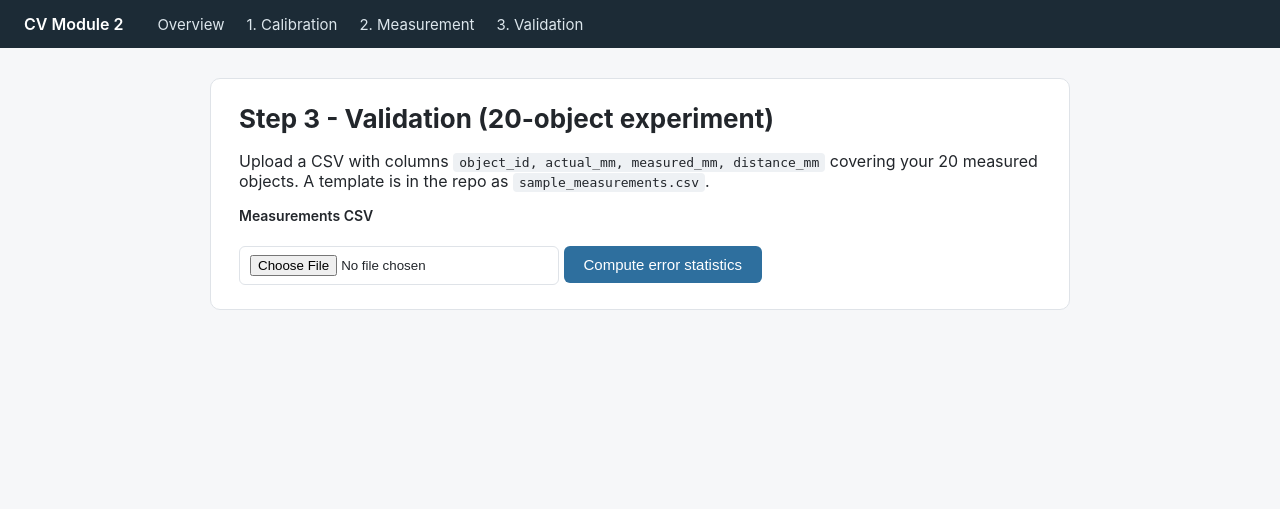
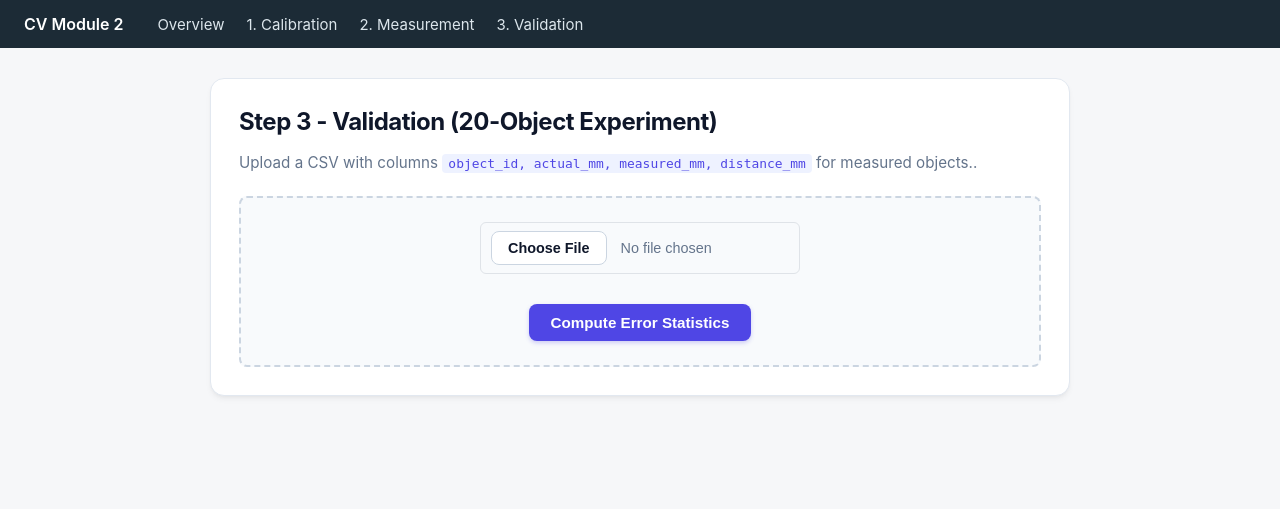
Before and after one commit to susmita-sharma/Callibration_CV, a Flask app: page /validate in a window 1280 px wide. Shown: the top 509 px of the page. Run offline with Flask 3, Linux system fonts and the light colour scheme.

Commit message:
project updated

```diff
--- a/app.py
+++ b/app.py
@@ -178,4 +178,4 @@ def validate_view():
 
 
 if __name__ == "__main__":
-    app.run(debug=True, host="0.0.0.0", port=5000)
+    app.run(debug=True, host="0.0.0.0", port=8000)
--- a/templates/calibrate.html
+++ b/templates/calibrate.html
@@ -2,7 +2,7 @@
 {% block content %}
 <div class="card">
   <h1>Step 1 - Camera Calibration</h1>
-  <p>Upload the chessboard photos you took with your phone. 15-25 images from different angles/distances give the most reliable result.</p>
+  <p>Upload the chessboard photos you took with your phone.</p>
   <form method="POST" enctype="multipart/form-data">
     <label>Chessboard photos</label>
     <input type="file" name="images" multiple accept="image/*" required>
@@ -32,7 +32,7 @@
     <div class="stat-box"><div class="label">Mean reprojection error</div><div class="value">{{ "%.4f"|format(result.mean_error) }} px</div></div>
   </div>
   <p style="margin-top:16px;"><strong>Distortion coefficients</strong> (k1, k2, p1, p2, k3): <code>{{ result.dist_coeffs }}</code></p>
-  <p class="muted">Saved to static/calib/camera_calib.npz - this is what Step 2 will use automatically.</p>
+  <p class="muted">Saved to static/calib/camera_calib.npz</p>
 </div>
 {% endif %}
 {% endblock %}
--- a/templates/index.html
+++ b/templates/index.html
@@ -2,13 +2,12 @@
 {% block content %}
 <div class="card">
   <h1>Camera Calibration & Perspective Measurement</h1>
-  <p>CSc 8830 Computer Vision, Module 2. This page ties together the three parts of the assignment:</p>
+  <p>CSc 8830 Computer Vision, Module 2.</p>
   <ol>
     <li><strong>Calibration</strong> - find the camera's intrinsic matrix and distortion coefficients from a set of chessboard photos.</li>
     <li><strong>Measurement</strong> - use those intrinsics plus a known camera-to-object distance to turn a pixel measurement into a real-world length.</li>
-    <li><strong>Validation</strong> - upload the 20-object experiment results and get the error statistics.</li>
+    <li><strong>Validation</strong> - upload the object results and get the error statistics.</li>
   </ol>
-  <p class="muted">Source code: calibration.py, measure_dimensions.py, validate_measurements.py (see the GitHub repo linked in the report).</p>
 </div>
 
 <div class="card">
--- a/templates/measure.html
+++ b/templates/measure.html
@@ -25,7 +25,7 @@
       <input type="hidden" name="y2" id="y2">
 
       <label>Camera-to-object distance (mm)</label>
-      <input type="number" step="0.1" name="distance_mm" required>
+      <input type="number" step="0.1" name="distance_mm" value="2100" required>
 
       <button type="submit" id="submitBtn" disabled>Compute real-world length</button>
     </form>
--- a/templates/validate.html
+++ b/templates/validate.html
@@ -1,37 +1,256 @@
 {% extends "base.html" %}
 {% block content %}
-<div class="card">
-  <h1>Step 3 - Validation (20-object experiment)</h1>
-  <p>Upload a CSV with columns <code>object_id, actual_mm, measured_mm, distance_mm</code> covering your 20 measured objects. A template is in the repo as <code>sample_measurements.csv</code>.</p>
+<style>
+  :root {
+    --bg-surface: #ffffff;
+    --border-color: #e2e8f0;
+    --primary: #4f46e5;
+    --primary-hover: #4338ca;
+    --primary-light: #eef2ff;
+    --text-main: #0f172a;
+    --text-muted: #64748b;
+    --card-shadow: 0 4px 6px -1px rgba(0, 0, 0, 0.05), 0 2px 4px -2px rgba(0, 0, 0, 0.05);
+    --radius-lg: 14px;
+    --radius-md: 8px;
+  }
+
+  /* Main Card Containers */
+  .modern-card {
+    background: var(--bg-surface);
+    border: 1px solid var(--border-color);
+    border-radius: var(--radius-lg);
+    box-shadow: var(--card-shadow);
+    padding: 28px;
+    margin-bottom: 24px;
+    transition: box-shadow 0.2s ease, border-color 0.2s ease;
+  }
+  .modern-card:hover {
+    border-color: #cbd5e1;
+    box-shadow: 0 10px 15px -3px rgba(0, 0, 0, 0.07);
+  }
+
+  /* Headings & Descriptions */
+  .section-title {
+    font-size: 1.5rem;
+    font-weight: 700;
+    color: var(--text-main);
+    margin-top: 0;
+    margin-bottom: 8px;
+    letter-spacing: -0.02em;
+    display: flex;
+    align-items: center;
+    gap: 8px;
+  }
+  .section-subtitle {
+    font-size: 0.95rem;
+    color: var(--text-muted);
+    line-height: 1.6;
+    margin-bottom: 20px;
+  }
+  .section-subtitle code {
+    background: var(--primary-light);
+    color: var(--primary);
+    padding: 2px 6px;
+    border-radius: 4px;
+    font-size: 0.85em;
+    font-family: 'JetBrains Mono', 'Fira Code', monospace;
+  }
+
+  /* Upload & Form Controls */
+  .upload-box {
+    display: flex;
+    flex-direction: column;
+    gap: 12px;
+    background: #f8fafc;
+    border: 2px dashed #cbd5e1;
+    border-radius: var(--radius-md);
+    padding: 24px;
+    align-items: center;
+    text-align: center;
+  }
+  .upload-box input[type="file"] {
+    font-size: 0.9rem;
+    color: var(--text-muted);
+    cursor: pointer;
+  }
+  .upload-box input[type="file"]::file-selector-button {
+    background: #ffffff;
+    border: 1px solid #cbd5e1;
+    padding: 8px 16px;
+    border-radius: var(--radius-md);
+    font-weight: 600;
+    color: var(--text-main);
+    cursor: pointer;
+    transition: all 0.2s;
+    margin-right: 14px;
+  }
+  .upload-box input[type="file"]::file-selector-button:hover {
+    background: #f1f5f9;
+    border-color: #94a3b8;
+  }
+  .btn-submit {
+    background: var(--primary);
+    color: #ffffff;
+    font-weight: 600;
+    font-size: 0.95rem;
+    padding: 10px 22px;
+    border-radius: var(--radius-md);
+    border: none;
+    cursor: pointer;
+    box-shadow: 0 2px 4px rgba(79, 70, 229, 0.25);
+    transition: background-color 0.2s, transform 0.1s;
+  }
+  .btn-submit:hover {
+    background: var(--primary-hover);
+    transform: translateY(-1px);
+  }
+
+  /* Metric KPI Grid */
+  .stat-grid {
+    display: grid;
+    grid-template-columns: repeat(auto-fit, minmax(170px, 1fr));
+    gap: 16px;
+    margin-top: 14px;
+  }
+  .stat-box {
+    background: #f8fafc;
+    border: 1px solid var(--border-color);
+    border-radius: var(--radius-md);
+    padding: 18px 16px;
+    border-left: 4px solid var(--primary);
+    transition: transform 0.15s ease;
+  }
+  .stat-box:hover {
+    transform: translateY(-2px);
+    background: #ffffff;
+  }
+  .stat-box .label {
+    font-size: 0.8rem;
+    font-weight: 600;
+    text-transform: uppercase;
+    letter-spacing: 0.05em;
+    color: var(--text-muted);
+    margin-bottom: 6px;
+  }
+  .stat-box .value {
+    font-size: 1.45rem;
+    font-weight: 700;
+    color: var(--text-main);
+  }
+
+  /* Table Container Styling */
+  .table-wrapper {
+    overflow-x: auto;
+    margin-top: 12px;
+  }
+  .table-wrapper table {
+    width: 100%;
+    border-collapse: collapse;
+    font-size: 0.9rem;
+    text-align: left;
+  }
+  .table-wrapper th {
+    background: #f8fafc;
+    color: var(--text-muted);
+    font-weight: 600;
+    padding: 12px 14px;
+    border-bottom: 2px solid var(--border-color);
+    text-transform: uppercase;
+    font-size: 0.75rem;
+    letter-spacing: 0.05em;
+  }
+  .table-wrapper td {
+    padding: 12px 14px;
+    border-bottom: 1px solid var(--border-color);
+    color: var(--text-main);
+  }
+  .table-wrapper tr:hover td {
+    background: #f8fafc;
+  }
+
+  /* Plot Images */
+  .plot-container {
+    display: flex;
+    flex-direction: column;
+    gap: 24px;
+    margin-top: 14px;
+  }
+  .plot-card {
+    background: #f8fafc;
+    border: 1px solid var(--border-color);
+    border-radius: var(--radius-md);
+    padding: 14px;
+    display: flex;
+    justify-content: center;
+  }
+  .plot-card img {
+    max-width: 100%;
+    height: auto;
+    border-radius: 6px;
+  }
+</style>
+
+<div class="modern-card">
+  <h1 class="section-title">Step 3 - Validation (20-Object Experiment)</h1>
+  <p class="section-subtitle">
+    Upload a CSV with columns <code>object_id, actual_mm, measured_mm, distance_mm</code> for measured objects.</code>.
+  </p>
   <form method="POST" enctype="multipart/form-data">
-    <label>Measurements CSV</label>
-    <input type="file" name="csv_file" accept=".csv" required>
-    <button type="submit">Compute error statistics</button>
+    <div class="upload-box">
+      <input type="file" name="csv_file" accept=".csv" required>
+      <button type="submit" class="btn-submit">Compute Error Statistics</button>
+    </div>
   </form>
 </div>
 
 {% if stats %}
-<div class="card">
-  <h2>Error statistics</h2>
+<div class="modern-card">
+  <h2 class="section-title">Error Statistics</h2>
   <div class="stat-grid">
-    <div class="stat-box"><div class="label">Objects</div><div class="value">{{ stats.n_objects }}</div></div>
-    <div class="stat-box"><div class="label">Mean abs. error</div><div class="value">{{ "%.2f"|format(stats.mean_abs_error_mm) }} mm</div></div>
-    <div class="stat-box"><div class="label">RMSE</div><div class="value">{{ "%.2f"|format(stats.rmse_mm) }} mm</div></div>
-    <div class="stat-box"><div class="label">Std dev of error</div><div class="value">{{ "%.2f"|format(stats.std_error_mm) }} mm</div></div>
-    <div class="stat-box"><div class="label">Mean % error</div><div class="value">{{ "%.2f"|format(stats.mean_pct_error) }}%</div></div>
-    <div class="stat-box"><div class="label">Max abs. error</div><div class="value">{{ "%.2f"|format(stats.max_abs_error_mm) }} mm</div></div>
+    <div class="stat-box">
+      <div class="label">Objects</div>
+      <div class="value">{{ stats.n_objects }}</div>
+    </div>
+    <div class="stat-box">
+      <div class="label">Mean Abs. Error</div>
+      <div class="value">{{ "%.2f"|format(stats.mean_abs_error_mm) }} <span style="font-size:0.85rem; font-weight:500; color:var(--text-muted);">mm</span></div>
+    </div>
+    <div class="stat-box">
+      <div class="label">RMSE</div>
+      <div class="value">{{ "%.2f"|format(stats.rmse_mm) }} <span style="font-size:0.85rem; font-weight:500; color:var(--text-muted);">mm</span></div>
+    </div>
+    <div class="stat-box">
+      <div class="label">Std Dev of Error</div>
+      <div class="value">{{ "%.2f"|format(stats.std_error_mm) }} <span style="font-size:0.85rem; font-weight:500; color:var(--text-muted);">mm</span></div>
+    </div>
+    <div class="stat-box">
+      <div class="label">Mean % Error</div>
+      <div class="value">{{ "%.2f"|format(stats.mean_pct_error) }}%</div>
+    </div>
+    <div class="stat-box">
+      <div class="label">Max Abs. Error</div>
+      <div class="value">{{ "%.2f"|format(stats.max_abs_error_mm) }} <span style="font-size:0.85rem; font-weight:500; color:var(--text-muted);">mm</span></div>
+    </div>
   </div>
 </div>
 
-<div class="card">
-  <h2>Per-object detail</h2>
-  {{ table | safe }}
+<div class="modern-card">
+  <h2 class="section-title">Per-Object Detail</h2>
+  <div class="table-wrapper">
+    {{ table | safe }}
+  </div>
 </div>
 
-<div class="card">
-  <h2>Plots</h2>
-  <img src="{{ plot1 }}" style="max-width:100%; margin-bottom:20px;">
-  <img src="{{ plot2 }}" style="max-width:100%;">
+<div class="modern-card">
+  <h2 class="section-title">Error Distribution & Residual Plots</h2>
+  <div class="plot-container">
+    <div class="plot-card">
+      <img src="{{ plot1 }}" alt="Validation Plot 1">
+    </div>
+    <div class="plot-card">
+      <img src="{{ plot2 }}" alt="Validation Plot 2">
+    </div>
+  </div>
 </div>
 {% endif %}
 {% endblock %}
```
Also changed, not shown: result.csv (added, +22 -0 lines), sample_measurements.csv (deleted, +0 -21 lines), validate_measurements.py (+155 -10 lines), README.md.
